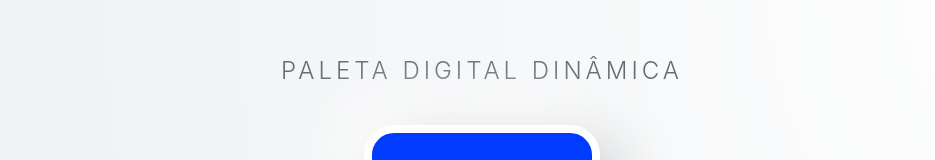
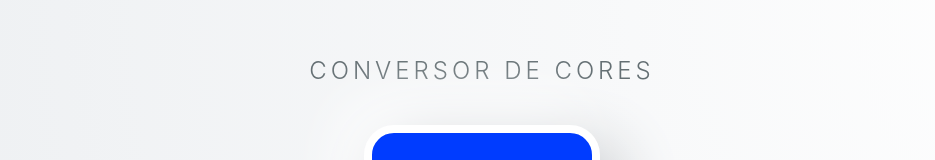
Before and after one commit to LorenaMartins1/conversor_cores, a plain HTML site: page index.html in a window 1280 px wide. Shown: the top 160 px of the page, without its empty margins (158-1093 px from the left). Drawn offline with Linux system fonts and the light colour scheme.

Commit message:
commit 4

```diff
--- a/index.html
+++ b/index.html
@@ -3,7 +3,7 @@
 <head>
     <meta charset="UTF-8">
     <meta name="viewport" content="width=device-width, initial-scale=1.0">
-    <title>Laboratório de Cores</title>
+    <title>Conversor de Cores</title>
     <style>
         :root {
             --bg-color: #e9ecef;
@@ -183,7 +183,7 @@
 </head>
 <body>
 
-    <h1>Paleta Digital Dinâmica</h1>
+    <h1>Conversor De Cores</h1>
 
     <div class="color-preview-container">
         <div class="main-box" id="box"></div>
```
